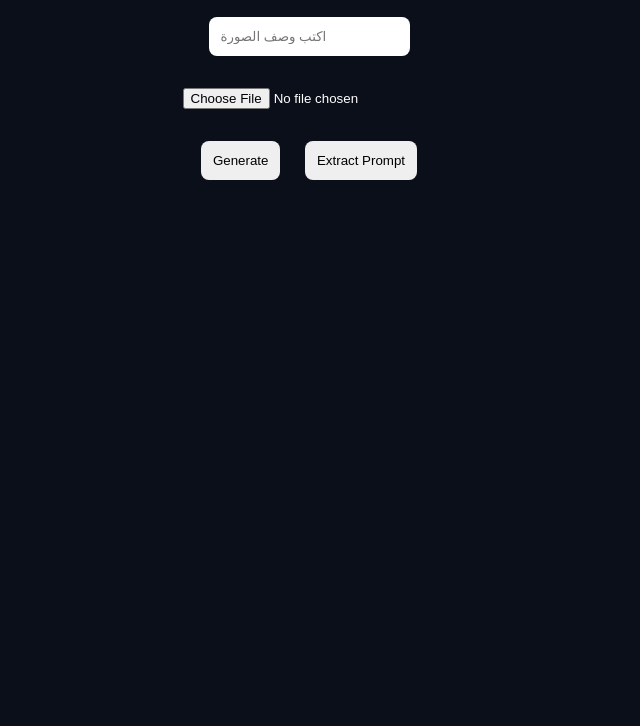
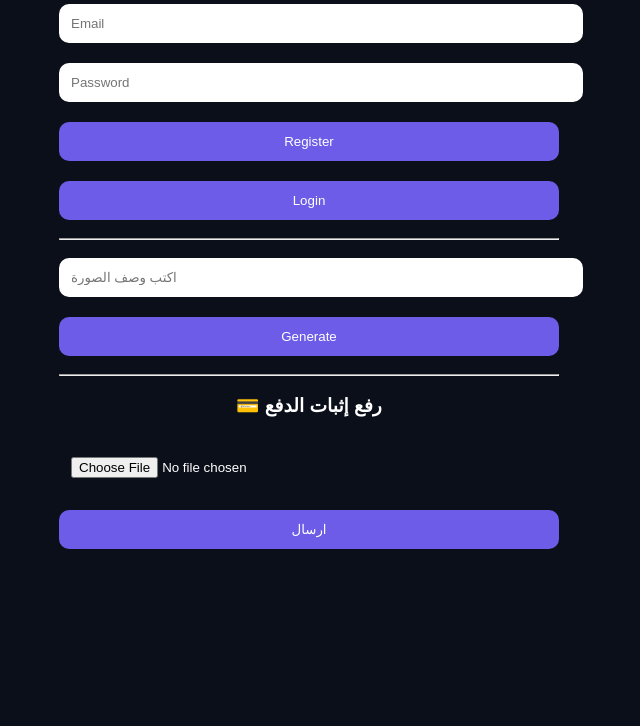
Before and after one commit to Nader77700/ai-studio, a website: page index.html in a window 1280 px wide. Shown: the part 74-800 px from the top of the page, without its empty margins (331-971 px from the left). Drawn offline with Linux system fonts and the light colour scheme.

Commit message:
Update index.html for AI Studio PRO features

```diff
--- a/index.html
+++ b/index.html
@@ -2,77 +2,158 @@
 <html lang="ar">
 <head>
 <meta charset="UTF-8">
-<title>AI Studio</title>
+<title>AI Studio PRO</title>
+
 <style>
 body {
   background:#0b0f1a;
   color:white;
+  font-family:Arial;
   text-align:center;
-  font-family:Arial;
+}
+
+.container {
+  max-width:500px;
+  margin:auto;
 }
 
 input, button {
+  width:100%;
   padding:12px;
-  margin:10px;
-  border-radius:8px;
+  margin:10px 0;
+  border-radius:10px;
   border:none;
 }
 
+button {
+  background:#6c5ce7;
+  color:white;
+  cursor:pointer;
+}
+
 img {
-  width:300px;
+  width:100%;
+  margin-top:15px;
   display:none;
-  margin-top:20px;
 }
 </style>
+
 </head>
 
 <body>
 
-<h1>🔥 AI Studio</h1>
+<div class="container">
 
-<input id="prompt" placeholder="اكتب وصف الصورة" />
-<br>
+<h2>🔥 AI Studio PRO</h2>
 
-<input type="file" id="imageInput" />
-<br>
+<input id="email" placeholder="Email">
+<input id="password" placeholder="Password">
+
+<button onclick="register()">Register</button>
+<button onclick="login()">Login</button>
+
+<hr>
+
+<input id="prompt" placeholder="اكتب وصف الصورة">
 
 <button onclick="generate()">Generate</button>
-<button onclick="extract()">Extract Prompt</button>
 
-<br>
-<img id="result" />
+<hr>
+
+<h3>💳 رفع إثبات الدفع</h3>
+
+<input type="file" id="file">
+
+<button onclick="sendPayment()">ارسال</button>
+
+<img id="img">
+
+</div>
 
 <script>
-async function generate() {
-  const prompt = document.getElementById("prompt").value;
 
-  const res = await fetch("/generate", {
+let token = localStorage.getItem("token");
+
+// ================= AUTH =================
+
+async function register() {
+  await fetch("/register", {
     method:"POST",
     headers:{ "Content-Type":"application/json" },
-    body: JSON.stringify({ prompt })
+    body: JSON.stringify({
+      email: email.value,
+      password: password.value
+    })
+  });
+
+  alert("تم التسجيل");
+}
+
+async function login() {
+  const res = await fetch("/login", {
+    method:"POST",
+    headers:{ "Content-Type":"application/json" },
+    body: JSON.stringify({
+      email: email.value,
+      password: password.value
+    })
   });
 
   const data = await res.json();
 
-  document.getElementById("result").src = data.result;
-  document.getElementById("result").style.display = "block";
+  localStorage.setItem("token", data.token);
+  token = data.token;
+
+  alert("تم تسجيل الدخول");
 }
 
-async function extract() {
-  const file = document.getElementById("imageInput").files[0];
+// ================= GENERATE =================
 
-  const formData = new FormData();
-  formData.append("image", file);
-
-  const res = await fetch("/extract-prompt", {
+async function generate() {
+  const res = await fetch("/generate", {
     method:"POST",
-    body: formData
+    headers:{
+      "Content-Type":"application/json",
+      "Authorization": token
+    },
+    body: JSON.stringify({
+      prompt: prompt.value
+    })
   });
 
   const data = await res.json();
 
-  document.getElementById("prompt").value = data.prompt;
+  if (data.error) return alert(data.error);
+
+  img.src = data.result;
+  img.style.display = "block";
 }
+
+// ================= PAYMENT =================
+
+async function sendPayment() {
+  const file = document.getElementById("file").files[0];
+
+  const reader = new FileReader();
+
+  reader.onload = async function () {
+    await fetch("/submit-payment", {
+      method:"POST",
+      headers:{
+        "Content-Type":"application/json",
+        "Authorization": token
+      },
+      body: JSON.stringify({
+        screenshot: reader.result
+      })
+    });
+
+    alert("تم ارسال الدفع");
+  };
+
+  reader.readAsDataURL(file);
+}
+
 </script>
 
 </body>
```
